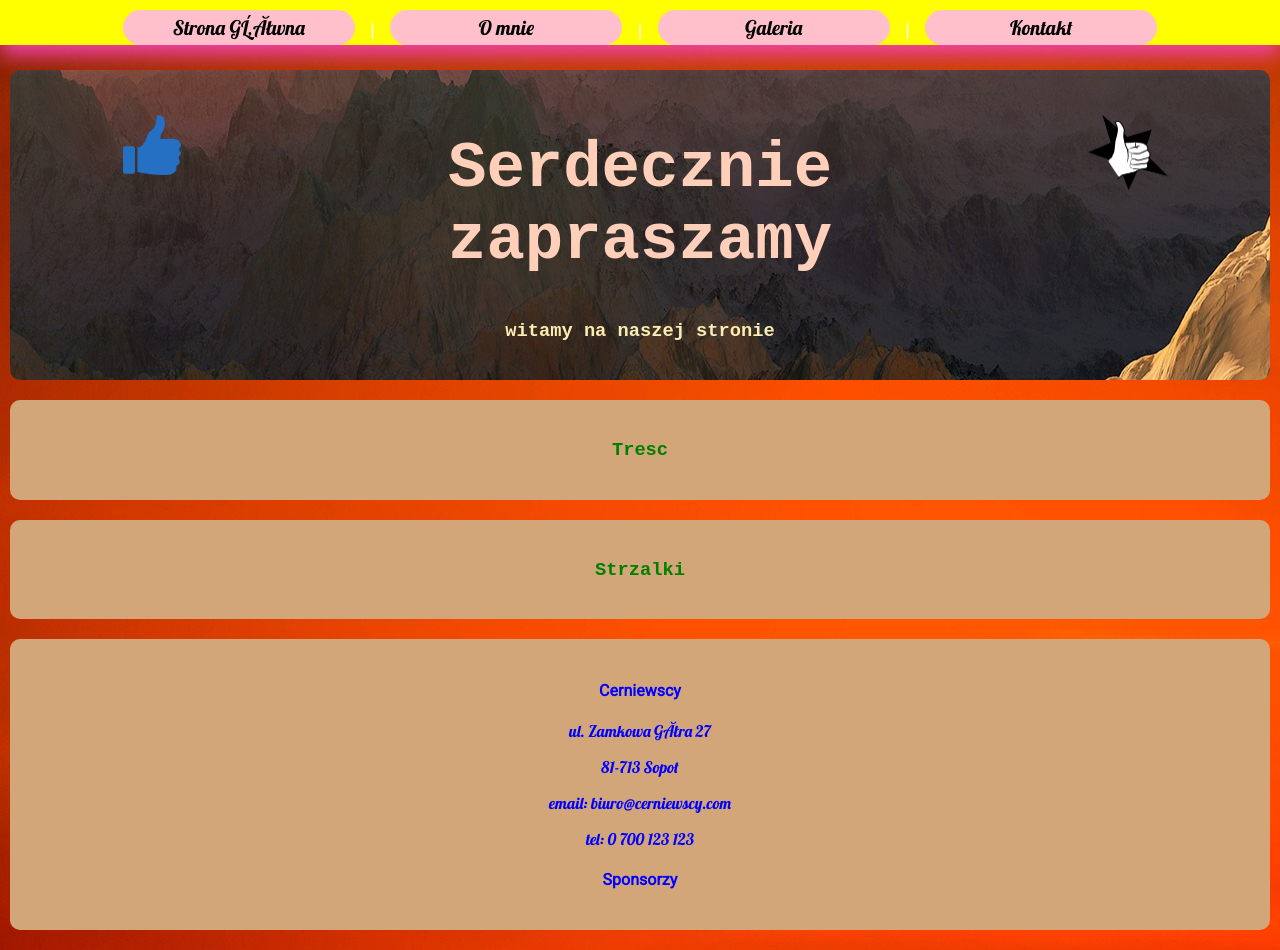
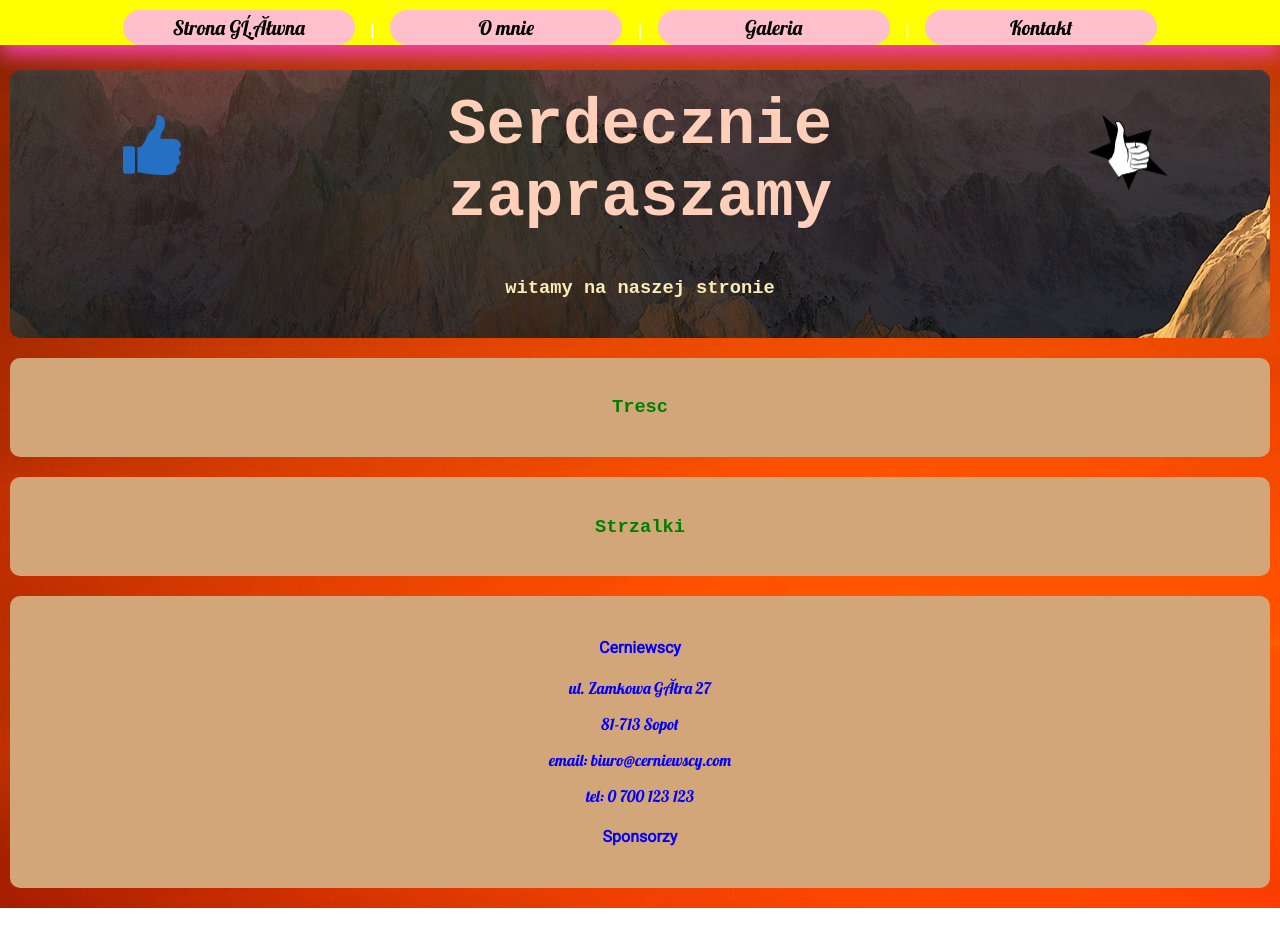
Before and after one commit to Rafu7s/Webpage-3-, a plain HTML site: page index.html in a window 1280 px wide. After the commit the page ends 908 px from the top, so only its background shows below. Drawn offline with Linux system fonts and the light colour scheme.

Commit message:
Update style.css

```diff
--- a/css/style.css
+++ b/css/style.css
@@ -99,10 +99,14 @@ h3 {
 }
 
 #title-h1 {
-    float:left;
-    width: 60%;
+  float:left;
+  width: 60%;
 }
 
 .witamy {
   color: #fbedb3;
 }
+
+#title h1 {
+  margin-top: 0;
+}
```
